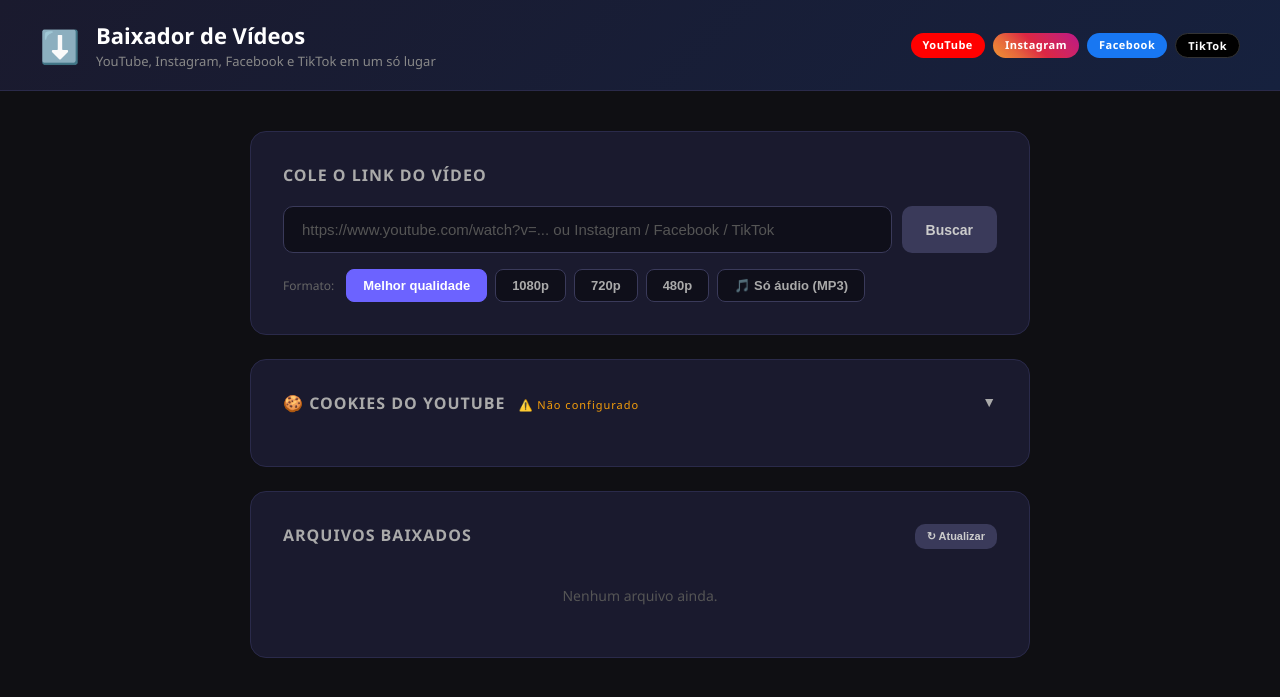
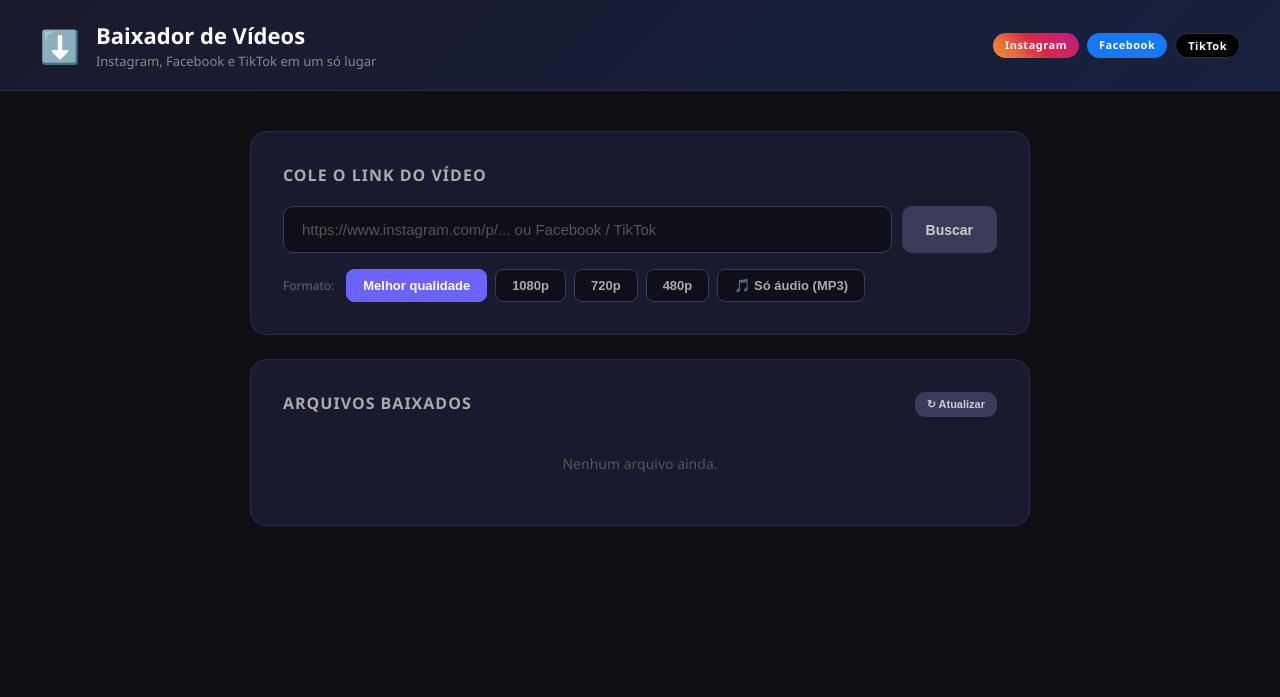
Before and after one commit to wilsonglopes/baixarvideos, a Flask app: page / in a window 1280 px wide. Shown: the top 697 px of the page. Run offline with Flask 3, Linux system fonts and the light colour scheme; data that the repository does not hold is empty.

Commit message:
Remove suporte ao YouTube
Co-Authored-By: Claude Sonnet 4.6 <noreply@anthropic.com>

```diff
--- a/app.py
+++ b/app.py
@@ -31,7 +31,6 @@ def _find_ffmpeg() -> str:
 FFMPEG_DIR = _find_ffmpeg()
 FFMPEG_AVAILABLE = bool(FFMPEG_DIR)
 
-COOKIES_FILE = Path("cookies.txt")
 
 
 def get_ydl_opts(job_id: str, output_format: str) -> dict:
@@ -70,14 +69,7 @@ def get_ydl_opts(job_id: str, output_format: str) -> dict:
         "no_warnings": True,
         "postprocessors": [],
         "overwrites": True,
-        "extractor_args": {"youtube": {"player_client": ["ios"]}},
-        "http_headers": {
-            "User-Agent": "com.google.ios.youtube/19.29.1 (iPhone16,2; U; CPU iOS 17_5_1 like Mac OS X;)"
-        },
     }
-
-    if COOKIES_FILE.exists():
-        opts["cookiefile"] = str(COOKIES_FILE)
 
     return opts
 
@@ -124,13 +116,7 @@ def get_info():
             "quiet": True,
             "no_warnings": True,
             "skip_download": True,
-            "extractor_args": {"youtube": {"player_client": ["ios"]}},
-            "http_headers": {
-                "User-Agent": "com.google.ios.youtube/19.29.1 (iPhone16,2; U; CPU iOS 17_5_1 like Mac OS X;)"
-            },
         }
-        if COOKIES_FILE.exists():
-            opts["cookiefile"] = str(COOKIES_FILE)
         with yt_dlp.YoutubeDL(opts) as ydl:
             info = ydl.extract_info(url, download=False)
         thumb = info.get("thumbnail", "")
@@ -180,19 +166,6 @@ def list_downloads():
     return jsonify(files)
 
 
-@app.route("/api/cookies", methods=["POST"])
-def save_cookies():
-    content = request.json.get("content", "").strip()
-    if not content:
-        return jsonify({"error": "Conteúdo vazio"}), 400
-    COOKIES_FILE.write_text(content, encoding="utf-8")
-    return jsonify({"ok": True})
-
-
-@app.route("/api/cookies", methods=["GET"])
-def cookies_status():
-    return jsonify({"exists": COOKIES_FILE.exists()})
-
 
 @app.route("/api/download-file/<path:filename>")
 def download_file(filename):
--- a/templates/index.html
+++ b/templates/index.html
@@ -245,10 +245,9 @@
   <div class="logo">⬇️</div>
   <div>
     <h1>Baixador de Vídeos</h1>
-    <p>YouTube, Instagram, Facebook e TikTok em um só lugar</p>
+    <p>Instagram, Facebook e TikTok em um só lugar</p>
   </div>
   <div class="badges">
-    <span class="badge yt">YouTube</span>
     <span class="badge ig">Instagram</span>
     <span class="badge fb">Facebook</span>
     <span class="badge tt">TikTok</span>
@@ -261,7 +260,7 @@
     <h2>Cole o link do vídeo</h2>
 
     <div class="input-row">
-      <input type="text" id="url-input" placeholder="https://www.youtube.com/watch?v=... ou Instagram / Facebook / TikTok" />
+      <input type="text" id="url-input" placeholder="https://www.instagram.com/p/... ou Facebook / TikTok" />
       <button class="btn-info" onclick="fetchInfo()" id="btn-info">Buscar</button>
     </div>
 
@@ -295,19 +294,6 @@
         <span id="progress-eta"></span>
         <span id="progress-speed"></span>
       </div>
-    </div>
-  </div>
-
-  <!-- Cookies -->
-  <div class="card" id="cookies-card">
-    <h2 style="cursor:pointer" onclick="toggleCookies()">🍪 Cookies do YouTube <span id="cookies-status" style="font-size:11px;color:#666;text-transform:none;font-weight:400;margin-left:8px;"></span> <span style="float:right;font-size:14px" id="cookies-arrow">▼</span></h2>
-    <div id="cookies-body" style="display:none;margin-top:16px;">
-      <p style="font-size:13px;color:#888;margin-bottom:12px;">
-        Cole aqui o conteúdo do seu <strong style="color:#aaa">cookies.txt</strong> do YouTube para evitar o erro de bot.<br>
-        Use a extensão <a href="https://chromewebstore.google.com/detail/get-cookiestxt-locally/cclelndahbckbenkjhflpdbgdldlbecc" target="_blank" style="color:#6c63ff">Get cookies.txt LOCALLY</a> no Chrome para exportar.
-      </p>
-      <textarea id="cookies-input" placeholder="# Netscape HTTP Cookie File&#10;.youtube.com	TRUE	/	TRUE	..." style="width:100%;height:120px;background:#0f0f1a;border:1px solid #3a3a5a;border-radius:10px;padding:12px;color:#ccc;font-size:12px;font-family:monospace;resize:vertical;outline:none;"></textarea>
-      <button class="btn-primary" style="margin-top:10px;width:100%" onclick="saveCookies()">💾 Salvar cookies</button>
     </div>
   </div>
 
@@ -483,49 +469,8 @@
     if (e.key === 'Enter') fetchInfo();
   });
 
-  // Cookies
-  function toggleCookies() {
-    const body = document.getElementById('cookies-body');
-    const arrow = document.getElementById('cookies-arrow');
-    const open = body.style.display === 'none';
-    body.style.display = open ? 'block' : 'none';
-    arrow.textContent = open ? '▲' : '▼';
-  }
-
-  async function saveCookies() {
-    const content = document.getElementById('cookies-input').value.trim();
-    if (!content) { toast('Cole o conteúdo do cookies.txt primeiro!', 'error'); return; }
-    const res = await fetch('/api/cookies', {
-      method: 'POST',
-      headers: { 'Content-Type': 'application/json' },
-      body: JSON.stringify({ content })
-    });
-    const data = await res.json();
-    if (data.ok) {
-      toast('Cookies salvos! YouTube deve funcionar agora.', 'success');
-      document.getElementById('cookies-status').textContent = '✅ Ativo';
-      document.getElementById('cookies-status').style.color = '#22c55e';
-    } else {
-      toast('Erro ao salvar cookies.', 'error');
-    }
-  }
-
-  async function checkCookies() {
-    const res = await fetch('/api/cookies');
-    const data = await res.json();
-    const el = document.getElementById('cookies-status');
-    if (data.exists) {
-      el.textContent = '✅ Ativo';
-      el.style.color = '#22c55e';
-    } else {
-      el.textContent = '⚠️ Não configurado';
-      el.style.color = '#f59e0b';
-    }
-  }
-
   // Load files on start
   loadFiles();
-  checkCookies();
 </script>
 </body>
 </html>
```
